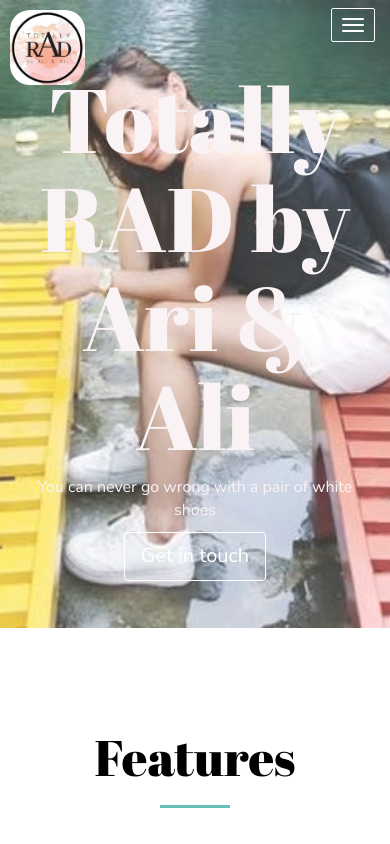
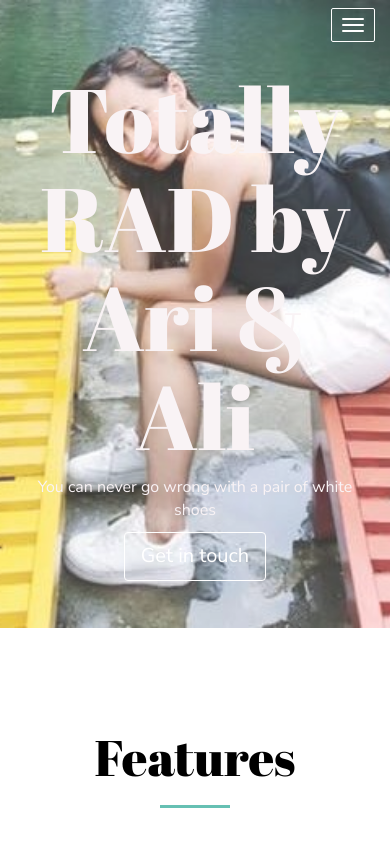
Before and after one commit to marcmdion/totallyrad, a plain HTML site: page index.html in a window 390 px wide. Shown: the top 844 px of the page. Drawn offline with Linux system fonts and the light colour scheme; some packages are replaced by stand-ins of ours.

Commit message:
Update style.css

```diff
--- a/style.css
+++ b/style.css
@@ -21,6 +21,6 @@ h1 {
 
 @media only screen and (max-width: 650px) {
 	.header-img{
-		width: 75px;
+		width: 0px;
 	}
 }
```
